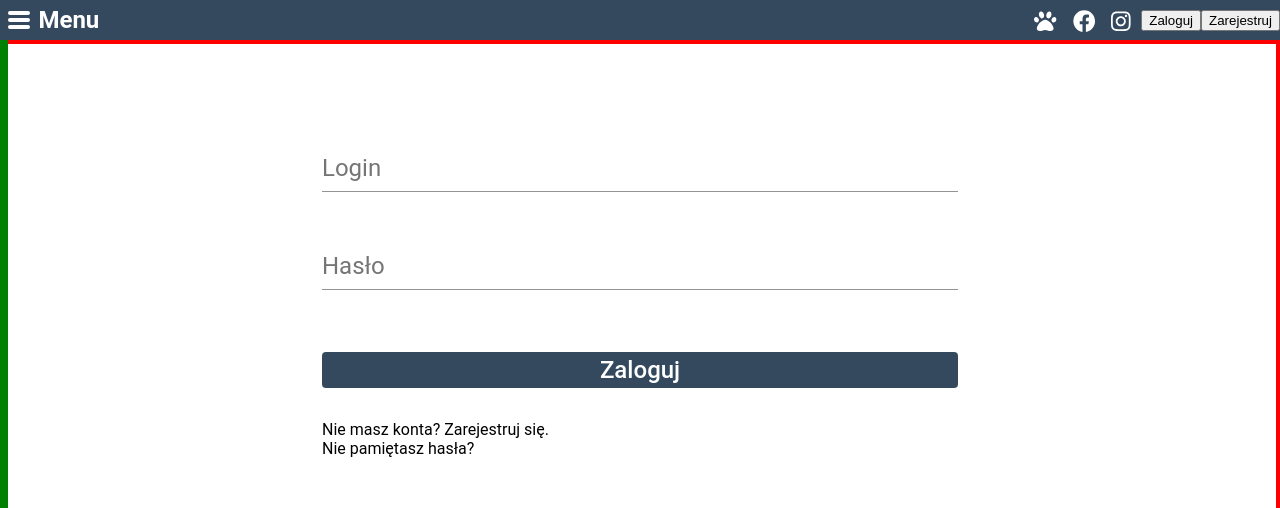
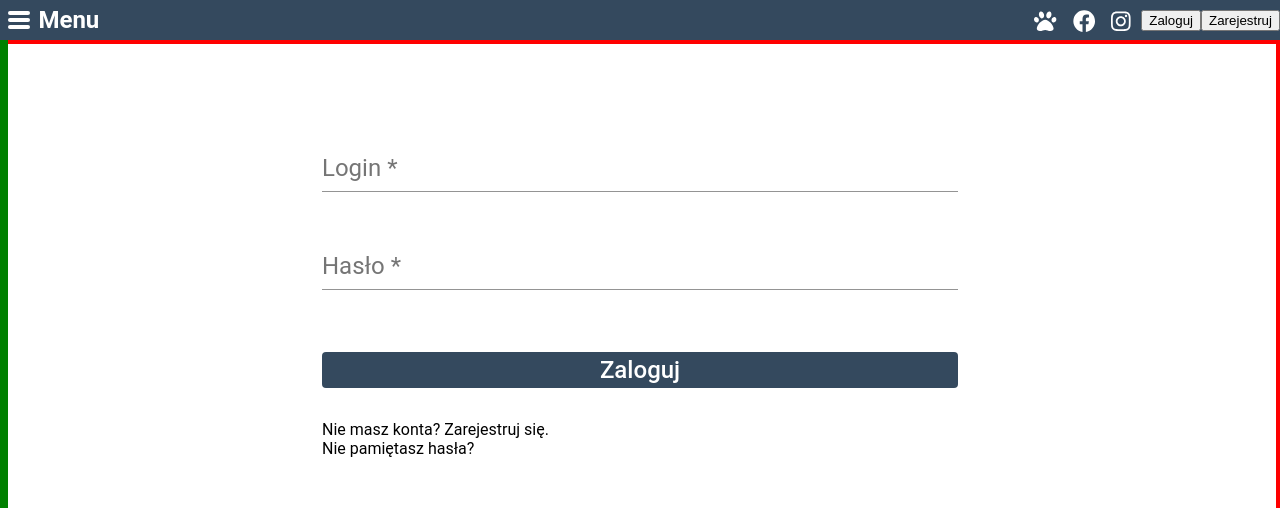
Before and after one commit to anxiety47/kgt-angular, an Angular app: page /login-form in a window 1280 px wide. Shown: the top 508 px of the page. Built offline with nearby package versions, Linux system fonts and the light colour scheme; a small style sheet from the web is missing.

Commit message:
Added login-form logic

```diff
--- a/src/app/core/authentication/login-form/login-form.component.html
+++ b/src/app/core/authentication/login-form/login-form.component.html
@@ -1,12 +1,13 @@
 <!-- <p>login-form works!</p> -->
+<form [formGroup]="loginForm" (ngSubmit)="submit()">
   <div class="login-form">
     <mat-form-field class="login-input">
       <mat-label>Login</mat-label>
-    <input matInput placeholder="Input">
+      <input matInput placeholder="Input" formControlName="username" required>
     </mat-form-field>
     <mat-form-field class="password-input">
       <mat-label>Hasło</mat-label>
-    <input matInput placeholder="Input">
+      <input matInput placeholder="Input" formControlName="password" required>
     </mat-form-field>
     <button mat-button class="login-button">Zaloguj</button>
     <div class="links-container">
@@ -14,3 +15,4 @@
       <div>Nie pamiętasz hasła?</div>
     </div>
   </div>
+</form>
--- a/src/app/core/authentication/login-form/login-form.component.ts
+++ b/src/app/core/authentication/login-form/login-form.component.ts
@@ -1,4 +1,8 @@
 import { Component, OnInit } from '@angular/core';
+import { FormGroup, FormBuilder, Validators } from '@angular/forms';
+import { AuthenticationService } from '../../services/authentication/authentication.service';
+import { first } from 'rxjs/operators';
+import { Router, ActivatedRoute } from '@angular/router';
 
 @Component({
   selector: 'app-login-form',
@@ -7,9 +11,43 @@ import { Component, OnInit } from '@angular/core';
 })
 export class LoginFormComponent implements OnInit {
 
-  constructor() { }
+  public loginForm: FormGroup;
+  public error: string;
+  public returnUrl: string;
+
+  constructor(
+    private formBuilder: FormBuilder,
+    private authenticationService: AuthenticationService,
+    private router: Router,
+    private route: ActivatedRoute
+    ) { }
 
   ngOnInit() {
+    this.loginForm = this.formBuilder.group({
+      username: ['', Validators.required],
+      password: ['', Validators.required]
+    });
+
+    this.returnUrl = this.route.snapshot.queryParams['returnUrl'] || '/';
+  }
+
+  public submit(): void {
+    console.log(this.loginForm.controls.username.value);
+    if (this.loginForm.invalid) {
+      return;
+    }
+
+    // this.loading = true;
+    this.authenticationService.login(this.loginForm.controls.username.value, this.loginForm.controls.password.value)
+      // .pipe(first())
+      .subscribe(
+        data => {
+          this.router.navigate([this.returnUrl]);
+        },
+        error => {
+          this.error = error;
+          // this.loading = false;
+        });
   }
 
 }
--- a/src/app/core/header/header.component.html
+++ b/src/app/core/header/header.component.html
@@ -19,7 +19,7 @@
     </div>
   </div>
   <div class="buttons">
-    <button class="login-button" routerLink="/login-form" routerLinkActive="active">Zaloguj</button>
+    <button class="login-button" (click)="login()">Zaloguj</button>
     <button class="registry-button">Zarejestruj</button>
   </div>
 </div>
--- a/src/app/core/header/header.component.ts
+++ b/src/app/core/header/header.component.ts
@@ -2,6 +2,7 @@ import { Component, OnInit } from '@angular/core';
 import { faPaw, faBars } from '@fortawesome/free-solid-svg-icons';
 import { faFacebook, faInstagram } from '@fortawesome/free-brands-svg-icons';
 import { SideNavBarService } from '../services/side-nav-bar.service';
+import { Router } from '@angular/router';
 @Component({
   selector: 'app-header',
   templateUrl: './header.component.html',
@@ -15,7 +16,7 @@ export class HeaderComponent implements OnInit {
 
   isMenuShown = false;
 
-  constructor(private sidenavbarService: SideNavBarService) { }
+  constructor(private sidenavbarService: SideNavBarService, private router: Router) { }
 
   ngOnInit() {
     this.sidenavbarService.isMenuVisible.subscribe( data => {
@@ -36,6 +37,10 @@ export class HeaderComponent implements OnInit {
     this.sidenavbarService.toggleMenu();
   }
 
+  login(): void {
+    this.router.navigate(['/login-form'], {queryParams: {returnUrl: this.router.url}});
+  }
+
   private toggleMenuIcon() {
     document.getElementById('menu-icon').classList.toggle('open');
   }
```
Also changed, not shown: tsconfig.json (+6 -1 lines). Lines whose indentation alone changed are shown as unchanged.
